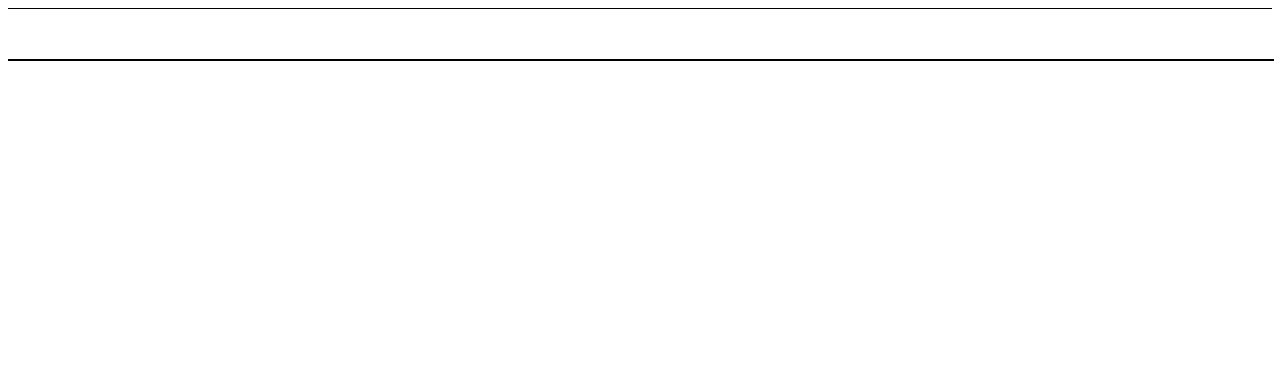
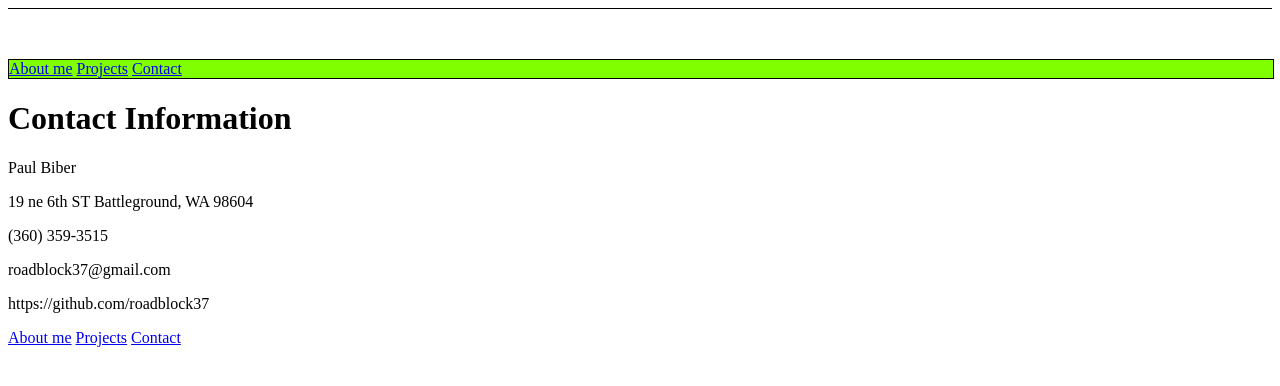
Before and after one commit to roadblock37/portfolio, a plain HTML site: page contact.html in a window 1280 px wide. Drawn offline with Linux system fonts and the light colour scheme.

Commit message:
added href to nav and footer

```diff
--- a/contact.html
+++ b/contact.html
@@ -5,11 +5,32 @@
         <link rel="stylesheet" href="portfolio_css.css">
         <link rel="stylesheet" href="portfolio_js.js">
     </head>
-    <!--Header-->
-    <header class='header'></header>
-    <!--nav bar-->
-    <nav class='nav'></nav>
+    <body>
+        <!--Header-->
+        <header class='header'></header>
+        <!--nav bar-->
+        <nav class='nav'>
+            <a href='landing_page.html'>About me</a>
+            <a href='projects.html'>Projects</a>
+            <a href="contact.html">Contact</a>
+        </nav>
 
-    <!--footer-->
-    <footer class='footer'></footer>
+        <!--contact info-->
+        <h1 class='contact_info'>Contact Information</h1>
+        <section>
+            <p class='name'> Paul Biber</p>
+            <p class='address'>19 ne 6th ST Battleground, WA 98604</p>
+            <p clas='phone'>(360) 359-3515</p>
+            <p class='email'>roadblock37@gmail.com</p>
+            <p class='github'>https://github.com/roadblock37</p>
+        </section>
+
+
+        <!--footer-->
+        <footer class='footer'>
+            <a href='landing_page.html'>About me</a>
+            <a href='projects.html'>Projects</a>
+            <a href='contact.html'>Contact</a>
+        </footer>
+    </body>
 </html>
```
Also changed, not shown: landing_page.html (+6 -7 lines), projects.html (+10 -2 lines).
